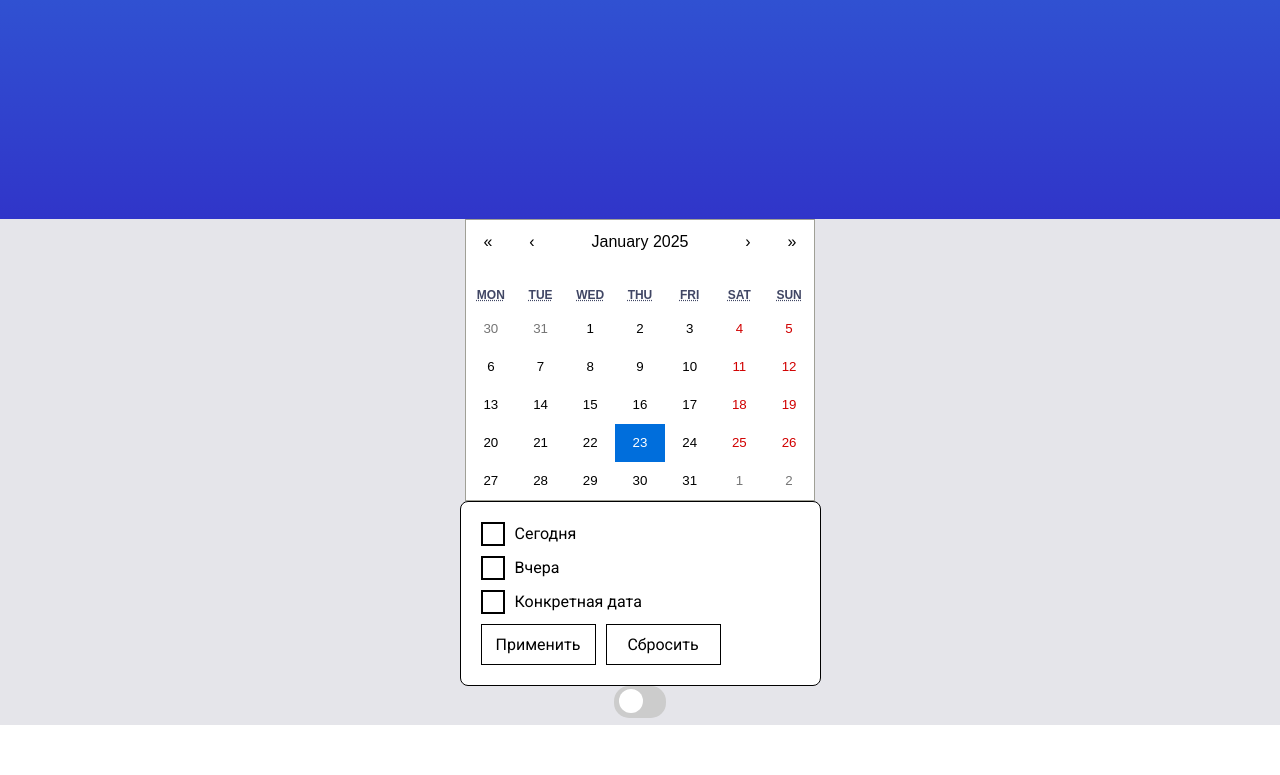
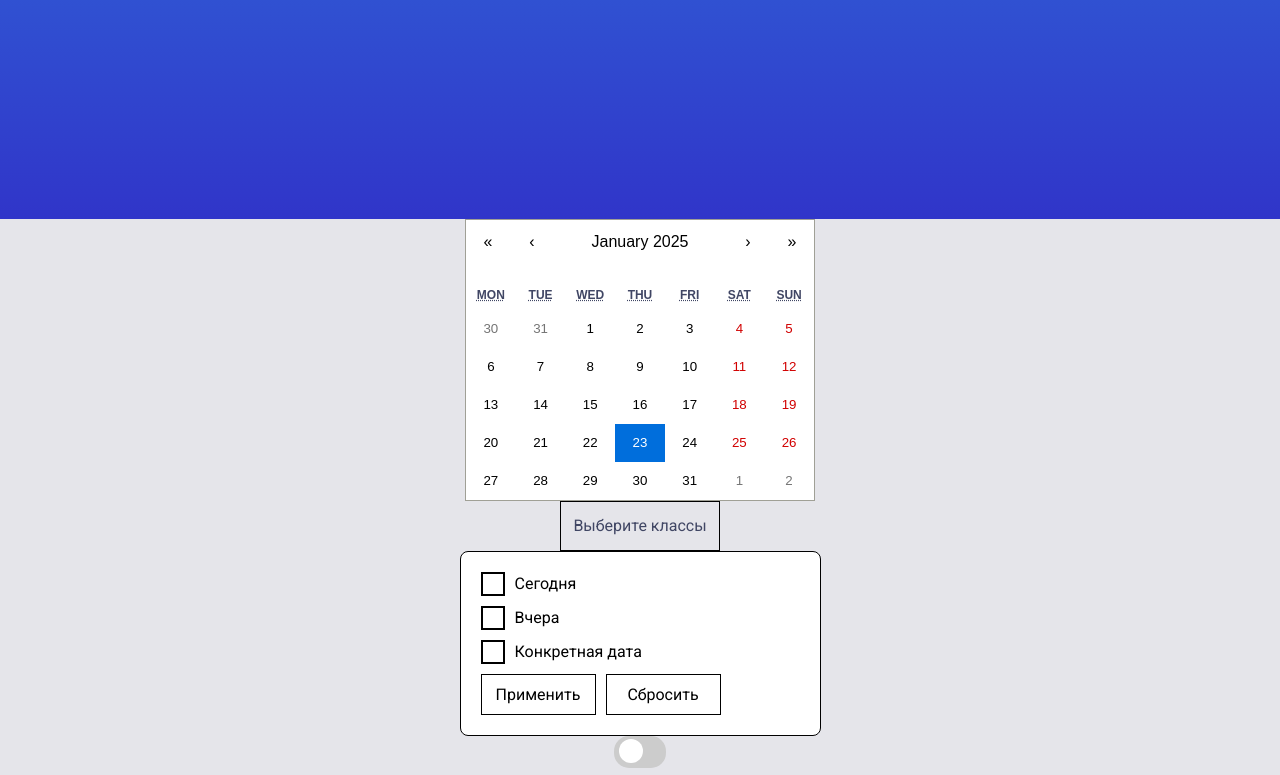
Before and after one commit to allozhkin/SchoolControl, a React (Vite) app: page /testPage in a window 1280 px wide. Shown: the part 1597-2372 px from the top of the page. Before the commit the page ends 2322 px from the top, so only its background shows below. Built offline with nearby package versions, Linux system fonts and the light colour scheme.

Commit message:
create structure for component

```diff
--- /dev/null
+++ b/src/components/SelectClasses/FilterClasses.tsx
@@ -0,0 +1,55 @@
+import React, { useState } from 'react';
+
+interface ClassGrade {
+  label: string;
+  value: string;
+}
+
+const classGrades: ClassGrade[] = [
+  { label: 'Начальная школа', value: 'elementary' },
+  { label: 'Средние классы', value: 'middle' },
+  { label: 'Старшие классы', value: 'high' },
+];
+
+const FilterClasses = () => {
+  const [isOpen, setIsOpen] = useState(false);
+
+  const toggleMenu = () => setIsOpen(!isOpen);
+
+  return (
+    <div>
+      <div
+        onClick={toggleMenu}
+        style={{padding: '12px', cursor: 'pointer', border: '1px solid #000'}}
+      >
+        Выберите классы
+      </div>
+      {isOpen && (
+        <div>
+          <div>
+            <input
+              type="text"
+              placeholder="Поиск"
+            />
+            <img src="#" alt="Лупа" />
+          </div>
+          <div>
+            <label htmlFor="">
+              Все классы
+            </label>
+            <input type="checkbox" />
+              {classGrades.map((grade) =>(
+                <label key={grade.value} style={{ display: 'block', marginBottom: '5px' }}>
+                  {grade.label}
+                  <input type="checkbox" />
+                </label>
+              ))
+            }
+          </div>
+        </div>
+      )}
+    </div>
+  )
+}
+
+export default FilterClasses
--- a/src/pages/Test/TestPage.tsx
+++ b/src/pages/Test/TestPage.tsx
@@ -6,6 +6,7 @@ import LoginForm from '../../components/loginForm/LoginForm';
 import CalendarComponent from '../../components/Calendar/Calendar';
 import Checkboxes from '../../components/ui-kit/checkboxes/Checkboxes';
 import ToggleSwitch from '../../components/ui-kit/toggleSwitch/ToggleSwitch';
+import FilterClasses from '../../components/SelectClasses/FilterClasses';
 
 const TestPage: React.FC = () => {
   const [isOpen, setIsOpen] = React.useState(false);
@@ -50,6 +51,7 @@ const TestPage: React.FC = () => {
       <CalendarComponent />
 
 
+      <FilterClasses />
       <Checkboxes />
       <ToggleSwitch />
     </div>
```
Also changed, not shown: src/components/SelectClasses/FilterClasses.module.scss (added).
